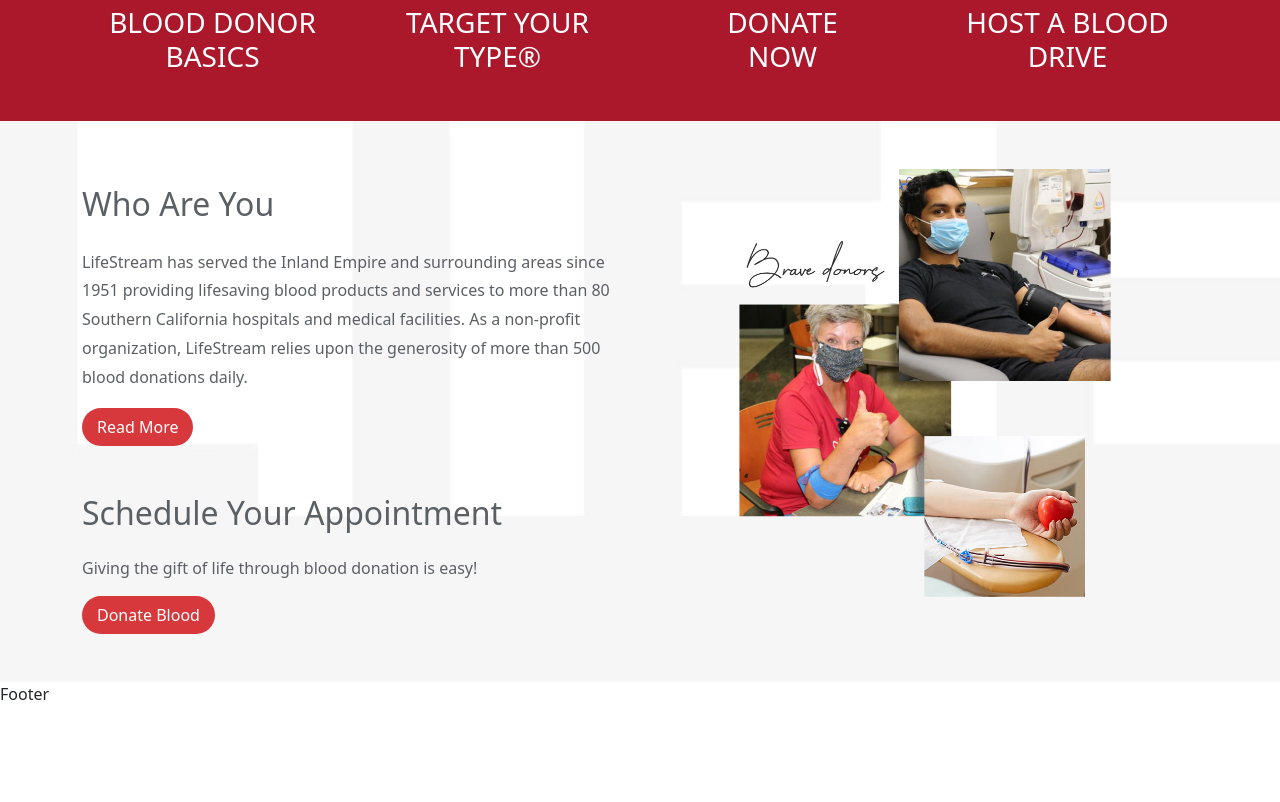
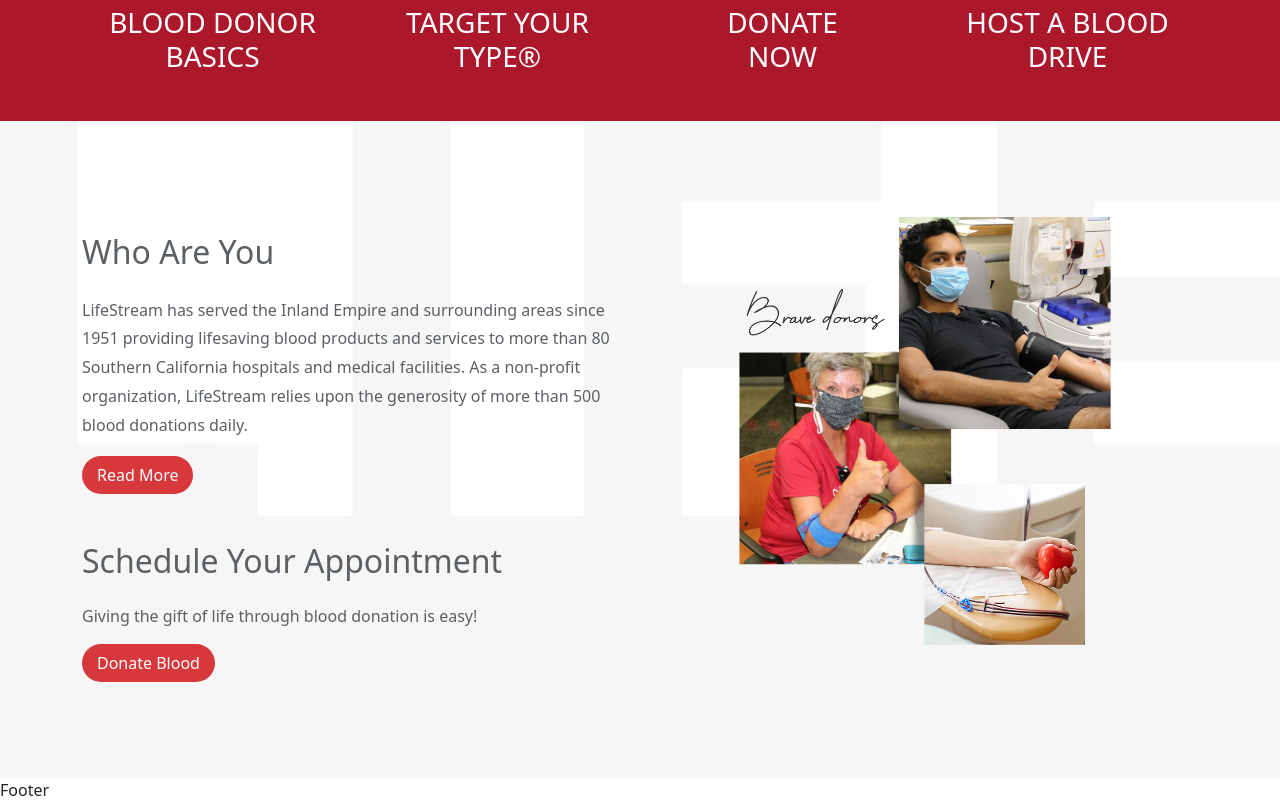
Before and after one commit to hagerMhmd/BloodBank, a React (Create React App) app: page / in a window 1280 px wide. Shown: the part 980-1782 px from the top of the page. Before the commit the page ends 1686 px from the top, so only its background shows below. Built offline with nearby package versions, Linux system fonts and the light colour scheme.

Commit message:
edit delete error

```diff
--- a/src/Components/About/About.jsx
+++ b/src/Components/About/About.jsx
@@ -1,11 +1,13 @@
 import React from 'react'
 import style from './About.module.css'
 import people from './../../Imgs/people.png'
+import { Link } from 'react-router-dom';
+
 export default function About() {
   return <>
   <div className={`${style.about}`}>
   <div className="container ">
-    <div className="row ">
+    <div className="row py-5">
       <div className="col-md-6 py-5">
         <div className="item1 pt-3">
         <h2 className={`${style.h2_item} mb-4`}>Who Are You</h2>
@@ -18,11 +20,13 @@ export default function About() {
         <div className="item2 pt-5">
         <h2 className={`${style.h2_item} mb-4`}>Schedule Your Appointment</h2>
         <p>Giving the gift of life through blood donation is easy!</p>
+        <Link to='/donatenow'>
         <button className={`${style.bttn}`}>Donate Blood</button>
+        </Link>
         </div>
       </div>
       <div className="col-md-6">
-        <img src={people} className='w-100' alt="" srcset="" />
+        <img src={people} className='w-100' alt=""/>
       </div>
     </div>
   </div>
```
